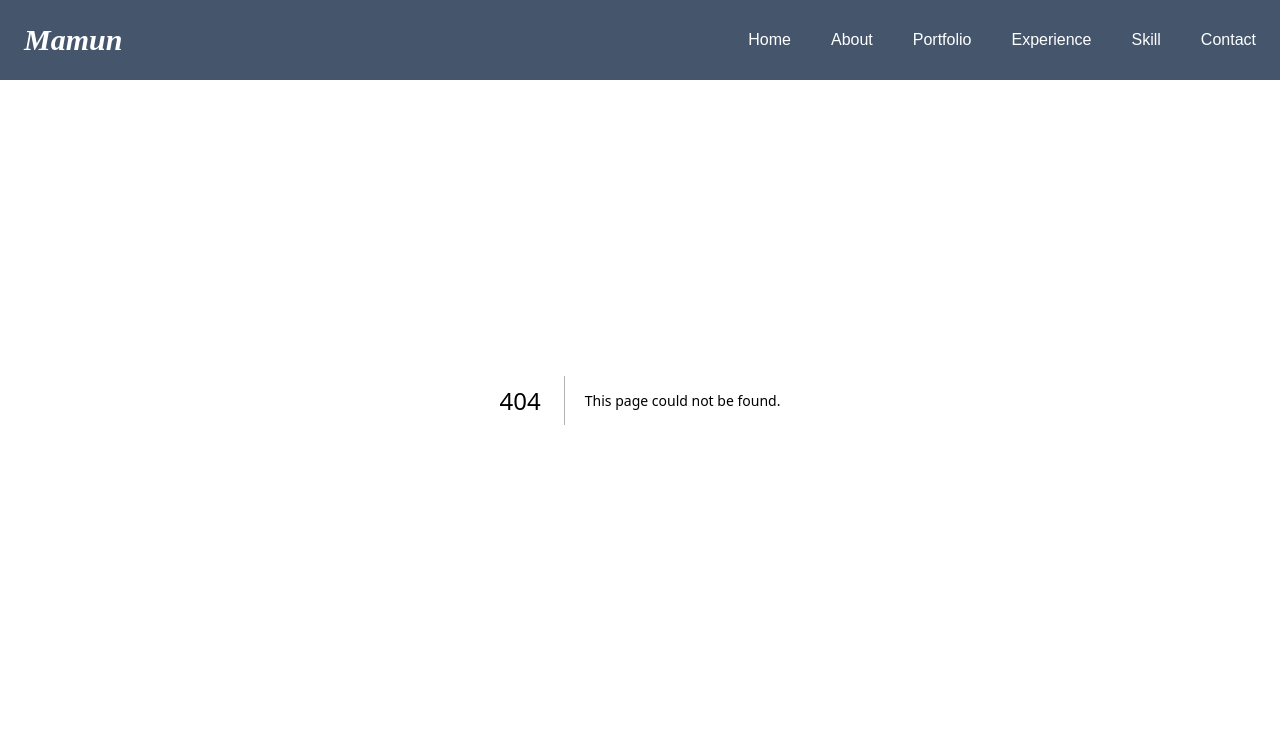
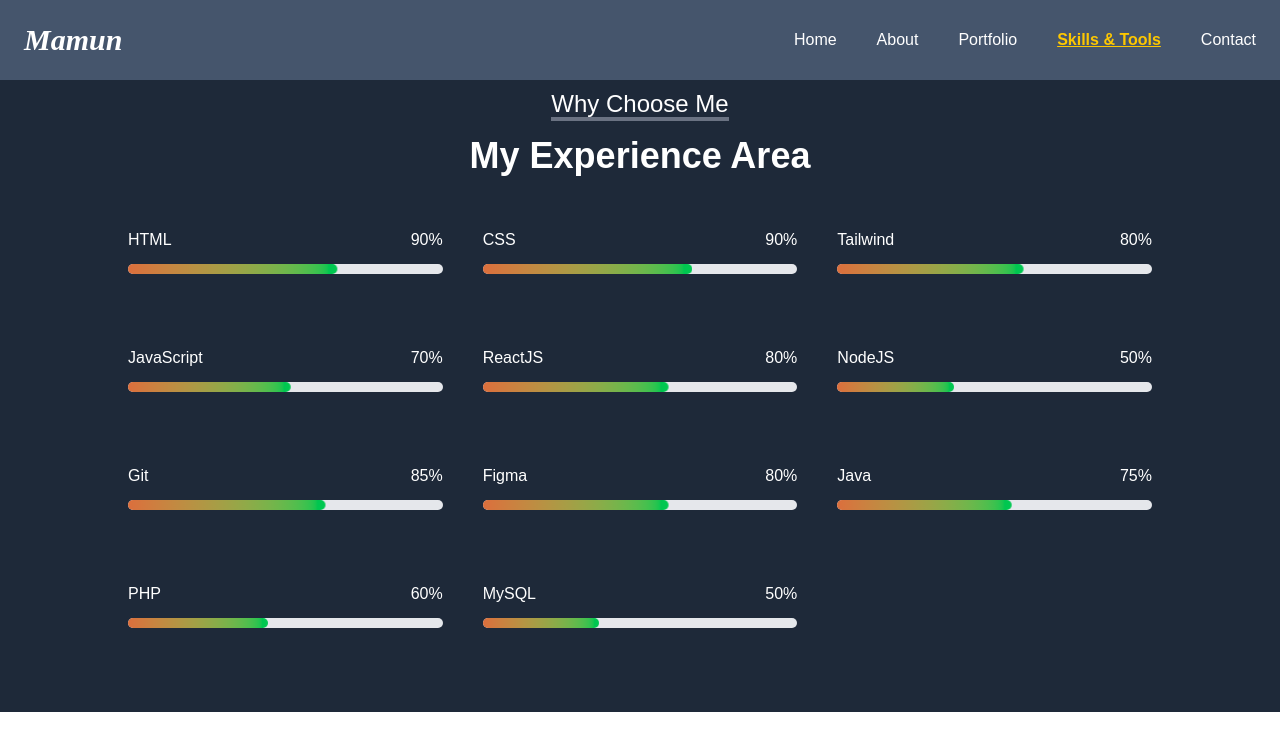
Before and after one commit to GmMamunH/gmh-portfolio, a Next.js app: page /skills in a window 1280 px wide. Before the commit this address had no page. Shown: the top 750 px of the page. Built offline with nearby package versions, Linux system fonts and the light colour scheme; a web font is replaced by a local one.

Commit message:
add(skills&Tools): page and component, animation

```diff
--- /dev/null
+++ b/src/app/(root)/skills/page.tsx
@@ -0,0 +1,9 @@
+import SkillsAndTools from "@/components/SkillsAndTools";
+
+export default function SkillPage() {
+  return (
+    <>
+      <SkillsAndTools />
+    </>
+  );
+}
--- a/src/app/globals.css
+++ b/src/app/globals.css
@@ -16,6 +16,20 @@
   --font-mono: var(--font-geist-mono);
   --font-logoFont: "Playwrite PL", "cursive";
   --font-display: "Oswald", "sans-serif";
+
+
+  --animate-scroll: scroll 2s infinite linear forwards alternate;
+  @keyframes scroll {
+    from {
+      transform: translateX(-100%);
+    }
+
+    to {
+      transform: translateX(0);
+    }
+  }
+
+
 }
 
 @media (prefers-color-scheme: dark) {
--- a/src/app/page.tsx
+++ b/src/app/page.tsx
@@ -1,6 +1,7 @@
 import AboutPage from "./(root)/about/page";
 import HomePage from "./(root)/home/page";
 import PortfolioPage from "./(root)/portfolio/page";
+import SkillPage from "./(root)/skills/page";
 
 export default function Home() {
   return (
@@ -8,6 +9,7 @@
       <HomePage />
       <AboutPage />
       <PortfolioPage />
+      <SkillPage />
     </>
   );
 }
--- a/src/components/Home.tsx
+++ b/src/components/Home.tsx
@@ -1,9 +1,9 @@
-"use client"
+"use client";
 import Image from "next/image";
 import Link from "next/link";
 import { RiArrowRightDoubleLine } from "react-icons/ri";
 import { TypeAnimation } from "react-type-animation";
-import heroImage from "@/assets/images/logo/GmMamunH.jpg"
+import heroImage from "@/assets/images/logo/GmMamunH.jpg";
 
 export default function HomeComponent() {
   return (
@@ -30,14 +30,22 @@
             With a passion for technology and a keen interest in programming, I
             have dedicated myself to the world of software development.
           </p>
-          <div>
+          <div className="flex items-center gap-2">
             <Link
               href="portfolio"
-              smooth
-              duration={500}
               className="group w-fit flex items-center bg-gradient-to-r from-cyan-500 to-blue-500 cursor-pointer px-6 py-3 rounded-md text-2xl"
             >
               Portfolio
+              <span className="group-hover:rotate-90 duration-300">
+                <RiArrowRightDoubleLine />
+              </span>
+            </Link>
+            <Link
+              href="https://drive.google.com/file/d/1Cp6GhqOTVFGBcKPeoeMTsCdXhR1nJYYH/view?usp=drive_link"
+              target="_blank"
+              className="group w-fit flex items-center bg-gradient-to-l from-cyan-500 to-blue-500 cursor-pointer px-6 py-3 rounded-md text-2xl"
+            >
+              Resume
               <span className="group-hover:rotate-90 duration-300">
                 <RiArrowRightDoubleLine />
               </span>
--- a/src/components/Navbar.tsx
+++ b/src/components/Navbar.tsx
@@ -1,37 +1,46 @@
 "use client";
 import Link from "next/link";
+import { usePathname } from "next/navigation";
 import { useState } from "react";
 import { FaBars, FaTimes } from "react-icons/fa";
 
 export default function Navbar() {
   const [nav, setNav] = useState(false);
+  const pathname = usePathname();
+
   const links = [
     { id: 1, link: "/", catName: "home" },
-    { id: 2, link: "about", catName: "about" },
-    { id: 3, link: "portfolio", catName: "portfolio" },
-    { id: 4, link: "experience", catName: "experience" },
-    { id: 5, link: "skill", catName: "skill" },
-    { id: 6, link: "contact", catName: "contact" },
+    { id: 2, link: "/about", catName: "about" },
+    { id: 3, link: "/portfolio", catName: "portfolio" },
+    { id: 4, link: "/skills", catName: "Skills & Tools" },
+    { id: 5, link: "/contact", catName: "contact" },
   ];
+
   return (
-    <div className=" flex justify-between items-center w-full h-20 z-50 bg-slate-600 text-white fixed px-3 md:px-6">
+    <div className="flex justify-between items-center w-full h-20 z-50 bg-slate-600 text-white fixed px-3 md:px-6">
       <Link
         href="/"
-        smooth
-        duration={500}
         className="text-3xl font-logoFont font-bold italic cursor-pointer capitalize hover:scale-105 hover:text-red-700 duration-500"
       >
         mamun
       </Link>
+
       {/* ===================== logo end ======================= */}
 
-      <ul className="hidden md:flex md:gap-10 ">
+      <ul className="hidden md:flex md:gap-10">
         {links.map(({ id, link, catName }) => (
           <li
             key={id}
-            className="cursor-pointer text-white font-medium capitalize hover:scale-110 duration-500 "
+            className="cursor-pointer text-white font-medium capitalize hover:scale-110 duration-500"
           >
-            <Link href={link} smooth duration={500}>
+            <Link
+              href={link}
+              className={`link ${
+                pathname === link
+                  ? "text-yellow-400 font-semibold underline"
+                  : ""
+              }`}
+            >
               {catName}
             </Link>
           </li>
@@ -41,25 +50,28 @@
 
       <div
         onClick={() => setNav(!nav)}
-        className="text-white z-10 cursor-pointer  md:hidden"
+        className="text-white z-10 cursor-pointer md:hidden"
       >
         {nav ? <FaTimes size={30} /> : <FaBars size={30} />}
       </div>
 
       {nav && (
         <ul className="flex flex-col justify-center items-center absolute top-0 left-0 w-full h-screen bg-gradient-to-b from-black to-gray-800 text-white">
-          {links.map(({ id, link }) => (
+          {links.map(({ id, link, catName }) => (
             <li
               key={id}
-              className="px-6 curser-pointer text-white font-medium capitalize py-5"
+              className="px-6 cursor-pointer text-white font-medium capitalize py-5"
             >
               <Link
-                onClick={() => setNav(!nav)}
                 href={link}
-                smooth
-                duration={500}
+                onClick={() => setNav(false)}
+                className={`link ${
+                  pathname === link
+                    ? "text-yellow-400 font-semibold underline"
+                    : ""
+                }`}
               >
-                {link}
+                {catName}
               </Link>
             </li>
           ))}
@@ -67,8 +79,6 @@
       )}
 
       {/* ================ mobile end =============== */}
-      {/* ============ navbar ============ */}
     </div>
-    //
   );
 }
--- a/src/components/Portfolio.tsx
+++ b/src/components/Portfolio.tsx
@@ -1,6 +1,6 @@
 import heroImg from "@/assets/images/logo/GmMamunH.jpg";
 import Image from "next/image";
-export default function PortfolioComponent(second) {
+export default function PortfolioComponent() {
   const project = [
     {
       id: 1,
@@ -47,7 +47,6 @@
   ];
   return (
     <div
-      name="portfolio"
       className=" h-full w-full bg-gray-800 px-3  py-16 md:px-6"
     >
       <div className="text-center py-6 text-white">
--- /dev/null
+++ b/src/components/SkillsAndTools.tsx
@@ -0,0 +1,55 @@
+export default function SkillsAndTools() {
+  const skills = [
+    { id: 1, title: "HTML", style: "w-[90%] ", percentage: "90%" },
+    { id: 2, title: "CSS", style: "w-[90%] ", percentage: "90%" },
+    {
+      id: 3,
+      title: "Tailwind",
+      style: "w-[80%] ",
+      percentage: "80%",
+    },
+    {
+      id: 4,
+      title: "JavaScript",
+      style: "w-[70%] ",
+      percentage: "70%",
+    },
+    { id: 5, title: "ReactJS", style: "w-[80%] ", percentage: "80%" },
+    { id: 6, title: "NodeJS", style: "w-[50%] ", percentage: "50%" },
+    { id: 7, title: "Git", style: "w-[85%] ", percentage: "85%" },
+    { id: 8, title: "Figma", style: "w-[80%] ", percentage: "80%" },
+    { id: 9, title: "Java", style: "w-[75%] ", percentage: "75%" },
+    { id: 10, title: "PHP", style: "w-[60%] ", percentage: "60%" },
+    { id: 11, title: "MySQL", style: "w-[50%]", percentage: "50%" },
+  ];
+  return (
+    <div className="h-full w-full bg-gray-800 px-3  py-16 md:px-6 ">
+      <div className="text-center py-6 text-white">
+        <p className="text-2xl border-b-4 border-gray-500 inline">
+          {" "}
+          Why Choose Me{" "}
+        </p>
+        <p className="text-4xl  py-4 font-bold">My Experience Area</p>
+      </div>
+
+      <div className="grid grid-cols-2 text-6xl  md:grid-cols-3 md:text-9xl text-white gap-10 max-w-screen-lg mx-auto">
+        {skills.map(({ id, title, style, percentage }) => (
+          <div key={id} className="mb-1 text-base font-medium dark:text-white">
+            <div className="flex justify-between py-3">
+              <p>{title}</p> <p>{percentage}</p>
+            </div>
+
+            <div
+              className="w-full bg-gray-200 rounded-full h-2.5 mb-4 dark:bg-gray-700 overflow-x-auto z-0
+                relative "
+            >
+              <div
+                className={`animate-scroll absolute inset-0  bg-gradient-to-l from-green-500 to-red-500 h-2.5 rounded-full  ${style}`}
+              ></div>
+            </div>
+          </div>
+        ))}
+      </div>
+    </div>
+  );
+}
```
